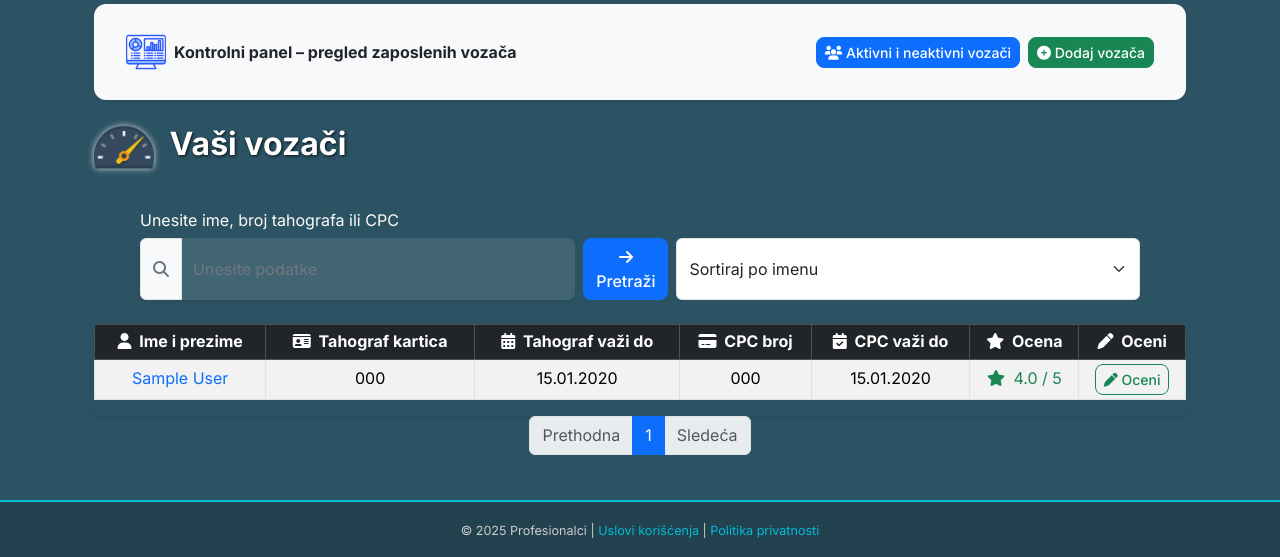
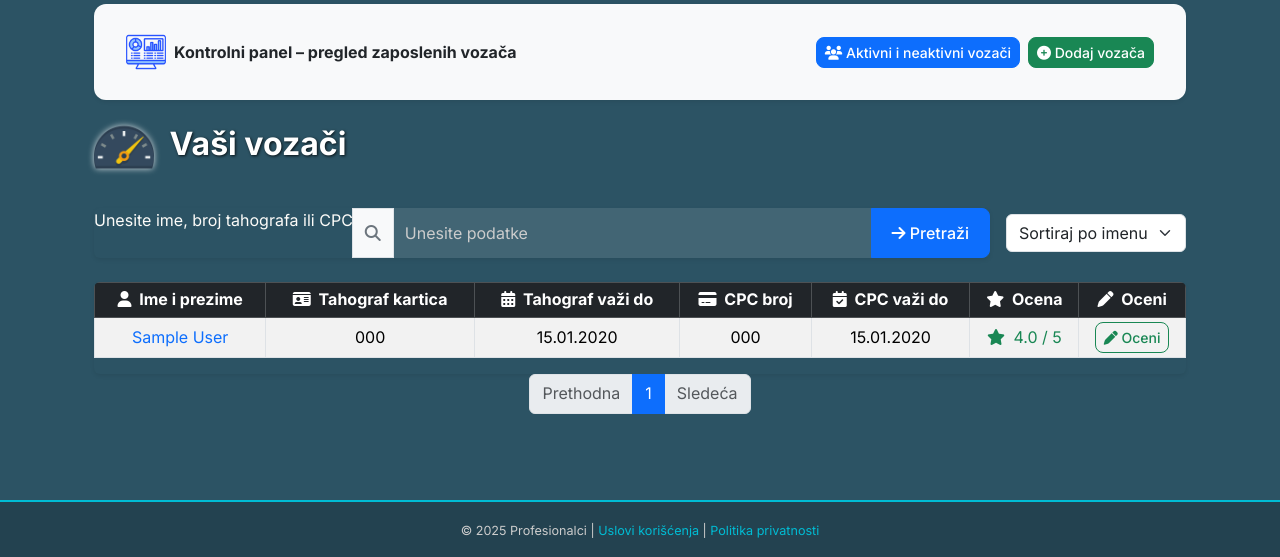
Before and after one commit to ivan1408993/profesionalci-app, a Flask app: page /drivers in a window 1280 px wide. Shown: the part 243-800 px from the top of the page. Run offline with Flask 3, Linux system fonts and the light colour scheme; the visitor is signed in with stand-in values (Sample User, id 1); tables that the repository leaves empty hold one stand-in row (values such as "Sample post"); some libraries are stand-ins or nearby versions.

Commit message:
popravljen drivers.html - test 6

```diff
--- a/app/templates/drivers.html
+++ b/app/templates/drivers.html
@@ -69,41 +69,32 @@
     </div>
 
     <!-- Pretraga -->
-<form method="GET" action="{{ url_for('main.drivers') }}"
-      class="mb-4 d-flex flex-column flex-md-row justify-content-center align-items-end gap-3 w-100">
-
-    <div class="flex-grow-1 w-100" style="max-width: 1000px;">
-        <!-- Label изнад целог реда -->
-        <label for="searchInput" class="form-label d-block mb-1">
+    <form method="GET" action="{{ url_for('main.drivers') }}" class="mb-4 d-flex flex-column flex-md-row justify-content-center align-items-center gap-3 w-100">
+        <div class="flex-grow-1 w-100" style="max-width: 1000px;">
+            <div class="input-group w-100 shadow-sm rounded">
+                 <label for="searchInput" class="form-label d-block mb-1">
             {{ _("Unesite ime, broj tahografa ili CPC") }}
         </label>
-
-        <div class="d-flex w-100 gap-2">
-            <div class="input-group flex-grow-1 shadow-sm rounded">
                 <span class="input-group-text bg-light">
                     <i class="fas fa-search text-secondary"></i>
                 </span>
+                <input type="text" name="search" class="form-control" placeholder="{{ _('Unesite podatke') }}" value="{{ search or '' }}">
+                <button type="submit" class="btn btn-primary"
+                        style="transition: 0.3s;"
+                        onmouseover="this.style.transform='scale(1.05)'; this.style.boxShadow='0 3px 10px rgba(0,0,0,0.2)';"
+                        onmouseout="this.style.transform='scale(1)'; this.style.boxShadow='';">
+                    <i class="fas fa-arrow-right"></i> {{ _("Pretraži") }}
+                </button>
+            </div>
+        </div>
 
-                <input type="text" id="searchInput" name="search" class="form-control"
-                       placeholder="{{ _('Unesite podatke') }}" value="{{ search or '' }}">
-            </div>
-
-            <button type="submit" class="btn btn-primary transition-btn">
-                <i class="fas fa-arrow-right"></i> {{ _("Pretraži") }}
-            </button>
-
-            <select name="sort" class="form-select sort-select" id="sortSelect">
-                <option value="ime" {% if sort == 'ime' %}selected{% endif %}>
-                    {{ _("Sortiraj po imenu") }}
-                </option>
-                <option value="ocena" {% if sort == 'ocena' %}selected{% endif %}>
-                    {{ _("Sortiraj po oceni") }}
-                </option>
+        <div>
+            <select name="sort" class="form-select" style="min-width: 180px;" id="sortSelect">
+                <option value="ime" {% if sort == 'ime' %}selected{% endif %}><i class="fas fa-sort-alpha-down me-1"></i> {{ _("Sortiraj po imenu") }}</option>
+                <option value="ocena" {% if sort == 'ocena' %}selected{% endif %}><i class="fas fa-star-half-alt me-1"></i> {{ _("Sortiraj po oceni") }}</option>
             </select>
         </div>
-    </div>
-</form>
-
+    </form>
 
     <script>
     document.getElementById('sortSelect').addEventListener('change', function () {
```
